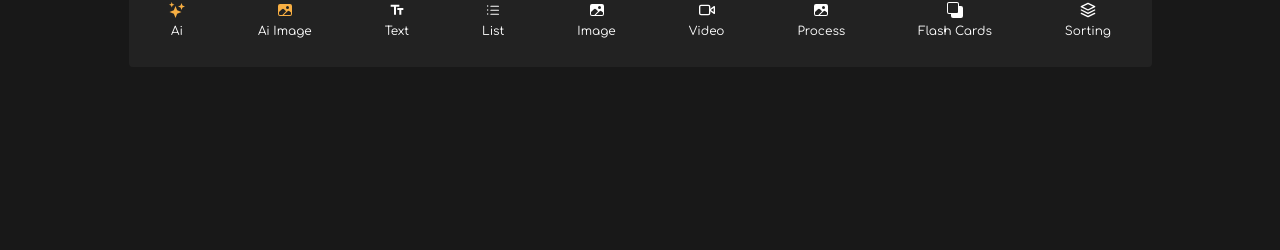
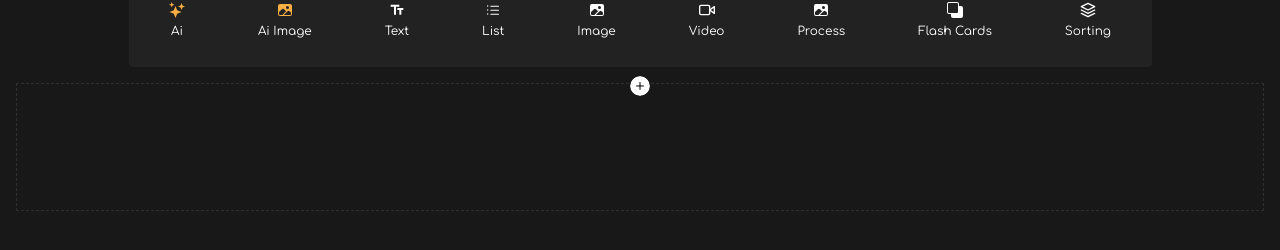
Before and after one commit to theoraccoon/amby-craft-fe, a Next.js app: page /courses/create/lesson-builder in a window 1280 px wide. Shown: the part 234-484 px from the top of the page. Built offline with nearby package versions, Linux system fonts and the light colour scheme.

Commit message:
hover box added

```diff
--- a/src/features/courses/components/course_creation/editor/editor.tsx
+++ b/src/features/courses/components/course_creation/editor/editor.tsx
@@ -8,6 +8,7 @@ import ParagraphBlock from '@/features/courses/components/course_creation/blocks
 import HeadingWithParagraphBlock from '@/features/courses/components/course_creation/blocks/text_blocks/paragraph-with-headting'
 import { TextBlock } from '@/types'
 import { TEXT_BLOCKS } from '../blocks/text_blocks/text-block-data'
+import Image from 'next/image'
 
 export type StoredBlock = TextBlock & { id: string }
 
@@ -30,7 +31,6 @@ export default function Editor() {
   const handleAddBlockFromModal = (block: TextBlock) => {
     const prefilled = TEXT_BLOCKS.find((b) => b.type === block.type)
 
-    console.log(prefilled, 'eke')
     if (!prefilled) return
     setBlocks((prev) => [...prev, { ...prefilled, id: uuid() }])
     setIsModalOpen(false)
@@ -60,6 +60,20 @@ export default function Editor() {
 
       <BlockToolbar onAddBlock={handleAddBlockInline} onOpenModal={handleOpenModal} />
 
+      <div className="w-full flex justify-center !border !border-dashed border-[#FFFFFF1A] h-[8rem]  relative">
+        <div className="w-5 h-5 absolute -top-2">
+          <Image
+            src="/images/hover-icon.svg"
+            className="block max-w-[20px]  object-contain rounded-[1.2rem] !relative h-full w-full"
+            alt="Login Background"
+            fill={true}
+            objectFit="cover"
+            quality={100}
+            priority
+          />
+        </div>
+      </div>
+
       {isModalOpen && modalBlock && (
         <AddTextBlockModal
           type={modalBlock.type}
```
Also changed, not shown: public/images/hover-icon.svg (added).
